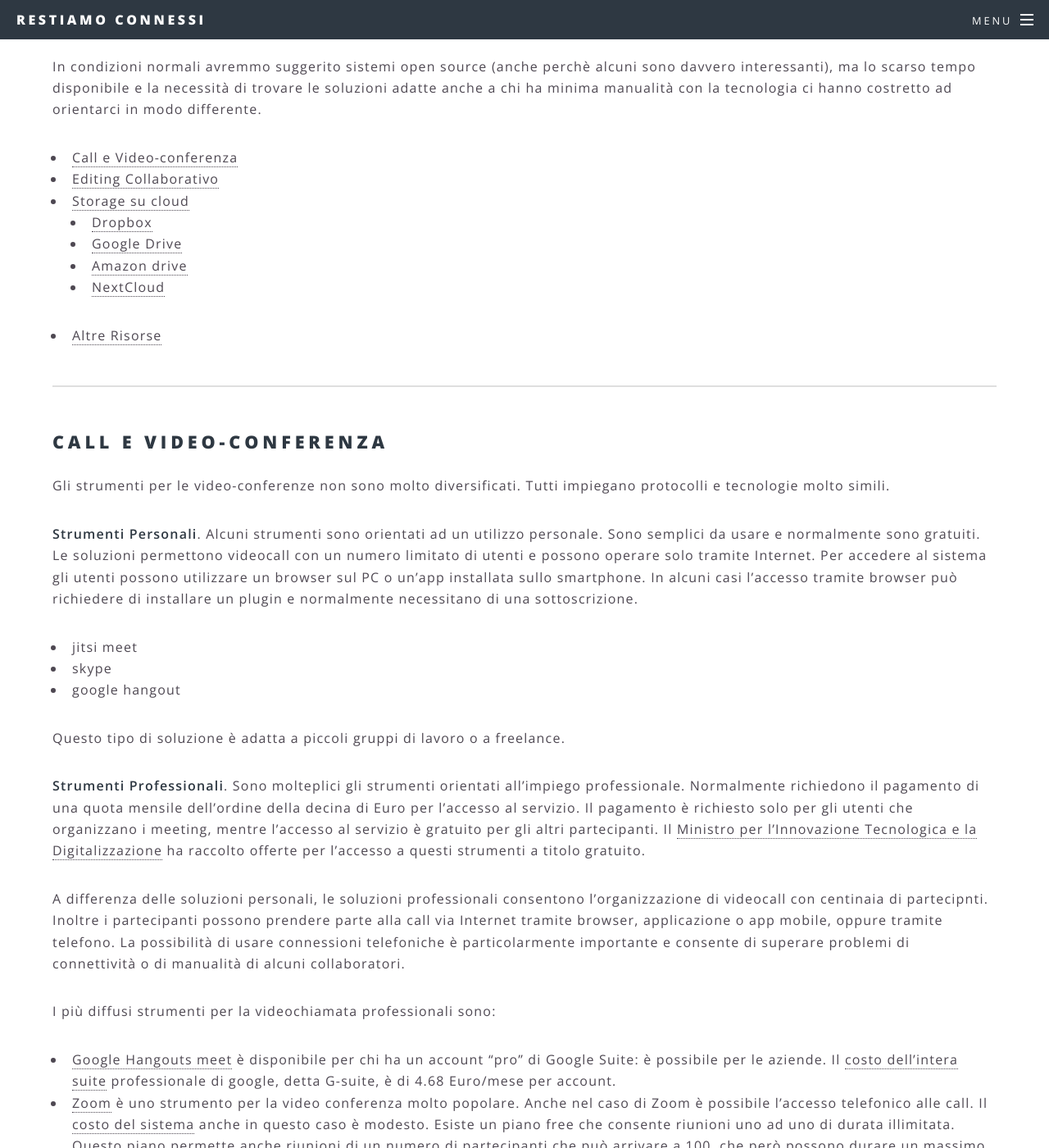
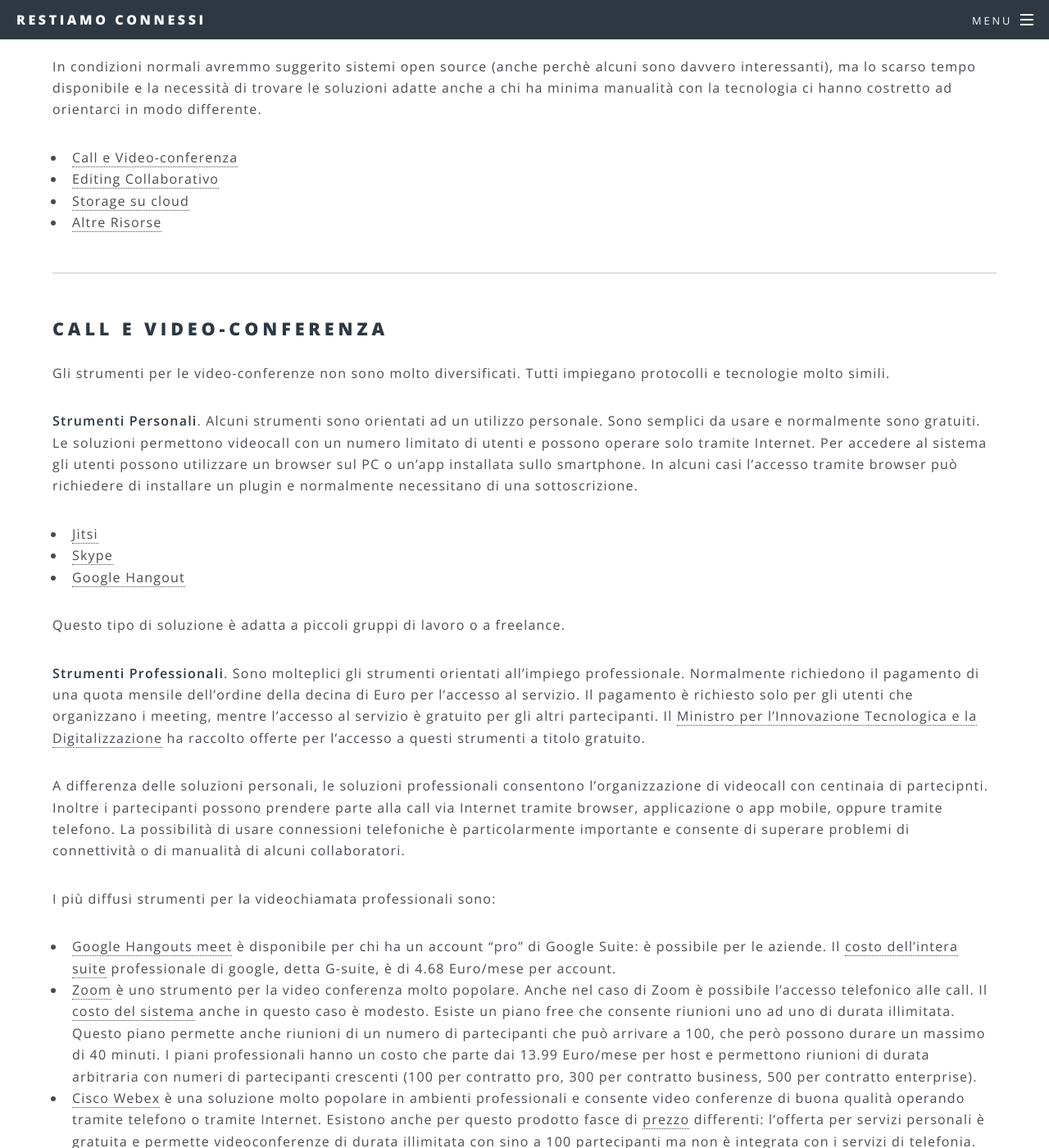
Before and after one commit to dariobottazzi/restiamoconnessi, a Jekyll site: the page built from 1_strumenti.md, in a window 1280 px wide and 1400 px high, scrolled down 533 px. Shown: the whole window at 82% size. Built offline with Jekyll 4.4.1, drawn with Linux system fonts in a browser that asks for light colours; some of the changed lines change nothing that is shown; some of the changed text lies outside the part shown.

Commit message:
organizzazione della pagine fix

```diff
--- a/1_strumenti.md
+++ b/1_strumenti.md
@@ -18,9 +18,9 @@
 
 **Strumenti Personali**. Alcuni strumenti sono orientati ad un utilizzo personale. Sono semplici da usare e normalmente sono gratuiti. Le soluzioni permettono videocall con un numero limitato di utenti e possono operare solo tramite Internet. Per accedere al sistema gli utenti possono utilizzare un browser sul PC o un'app installata sullo smartphone. In alcuni casi l'accesso tramite browser può richiedere di installare un plugin e normalmente necessitano di una sottoscrizione.
 
-- jitsi meet
-- skype
-- google hangout
+- [Jitsi](https://meet.jit.si/)
+- [Skype](https://www.skype.com/)
+- [Google Hangout](https://hangouts.google.com/)
 
 Questo tipo di soluzione è adatta a piccoli gruppi di lavoro o a freelance.
 
@@ -52,19 +52,10 @@
 
 ## Storage su cloud
 
-### Dropbox
-TO DO
-
-### Google Drive
-TO DO
-
-### Amazon drive
-TO DO
-
-### NextCloud
-TO DO
-
-WebDAV
+- [Dropbox](https://www.dropbox.com/)
+- [Google Drive](https://www.google.com/drive/)
+- [Amazon Drive](https://www.amazon.it/b?ie=UTF8&node=12935595031)
+- [NextCloud](https://nextcloud.com/)
 
 ---
 
```
